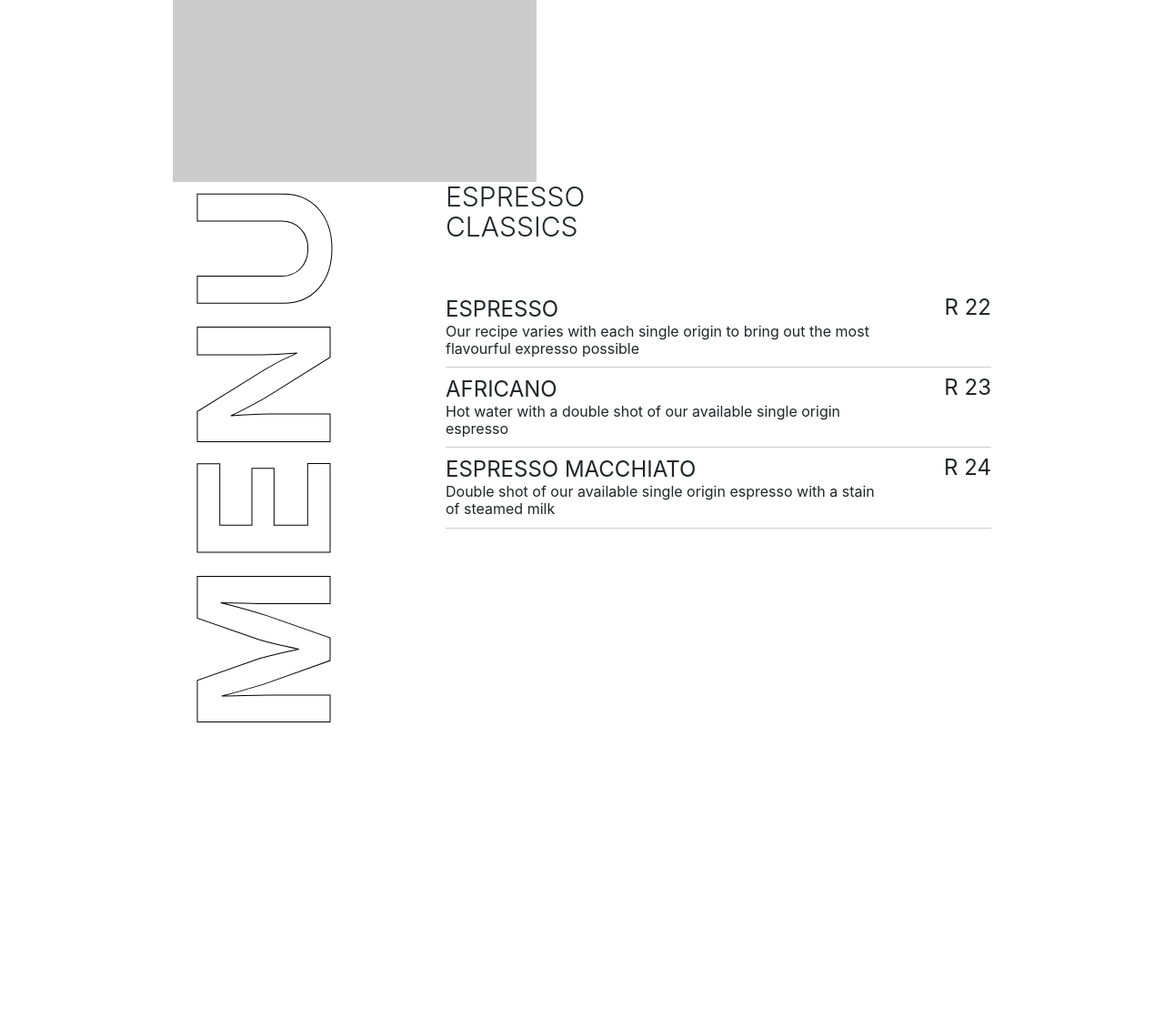
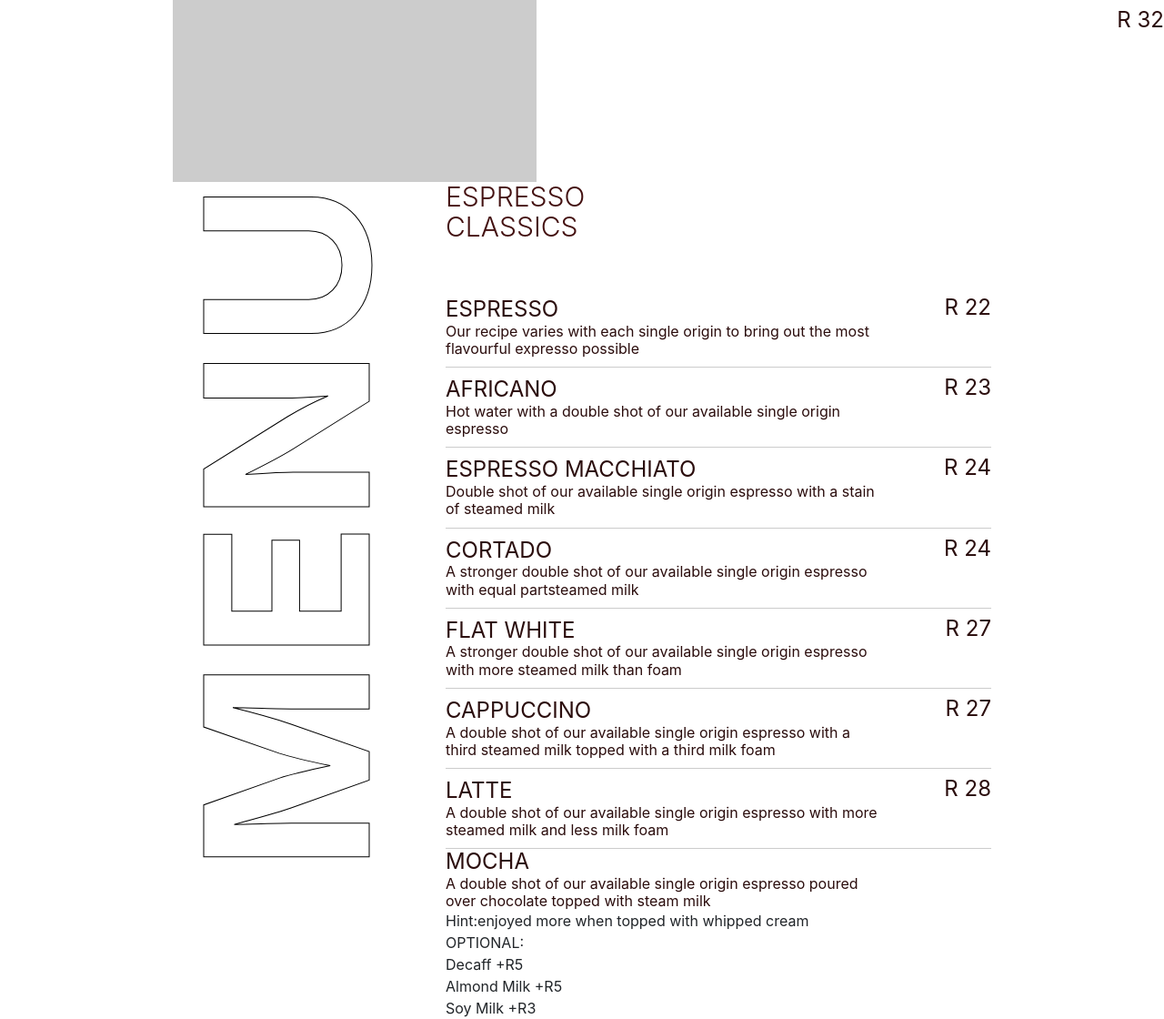
Before and after one commit to Gman8000/trinity-menu, a PHP site: page / in a window 1280 px wide. Shown: the whole page at 91% size. Before the commit the page ends 794 px from the top, so only its background shows below. Run offline with PHP 8.4, Linux system fonts and the light colour scheme.

Commit message:
Update item data

```diff
--- a/index.html
+++ b/index.html
@@ -34,10 +34,42 @@
               <div class="item-description">Double shot of our available single origin espresso with a stain of steamed milk</div>
               <div class="item-price">R 24</div>
             </div>
+            <div class="item">
+              <div class="item-name">Cortado</div>
+              <div class="item-description">A stronger double shot of our available single origin espresso with equal partsteamed milk</div>
+              <div class="item-price">R 24</div>
+            </div>
+            <div class="item">
+              <div class="item-name">Flat White</div>
+              <div class="item-description">A stronger double shot of our available single origin espresso with more steamed milk than foam</div>
+              <div class="item-price">R 27</div>
           </div>
-        </div>
-      </div>
-    </div>
+          <div class="item">
+              <div class="item-name">Cappuccino</div>
+              <div class="item-description">A double shot of our available single origin espresso with a third steamed milk topped with a third milk foam</div>
+              <div class="item-price">R 27</div>
+          </div>
+          <div class="item">
+              <div class="item-name">Latte</div>
+              <div class="item-description">A double shot of our available single origin espresso with more steamed milk and less milk foam</div>
+              <div class="item-price">R 28</div>
+          </div>
+
+            <div class="item-name">Mocha</div>
+            <div class="item-description">A double shot of our available single origin espresso poured over chocolate topped with steam milk</div>
+            <div class="item-price">R 32</div>
+          </div>
+
+              <div class="hint">Hint:enjoyed more when topped with whipped cream</div>
+
+              <div class="optional">optional:</div>
+
+
+              <div class="extra">Decaff +R5</div>
+              <div class="extra">Almond Milk +R5</div>
+              <div class="extra">Soy Milk +R3</div>
+
+
 
     <script src="https://code.jquery.com/jquery-3.4.1.slim.min.js" integrity="sha384-J6qa4849blE2+poT4WnyKhv5vZF5SrPo0iEjwBvKU7imGFAV0wwj1yYfoRSJoZ+n" crossorigin="anonymous"></script>
     <script src="https://cdn.jsdelivr.net/npm/popper.js@1.16.0/dist/umd/popper.min.js" integrity="sha384-Q6E9RHvbIyZFJoft+2mJbHaEWldlvI9IOYy5n3zV9zzTtmI3UksdQRVvoxMfooAo" crossorigin="anonymous"></script>
--- a/styles.css
+++ b/styles.css
@@ -23,7 +23,8 @@
 }
 
 .menu-title {
-  font-size: 200px;
+  padding-bottom: -10px;
+  font-size:250px;
   text-transform: uppercase;
   font-weight: bold;
   color: #fff;
@@ -48,12 +49,14 @@
   margin-bottom: 50px;
   font-weight: 300;
   line-height: 1.1;
+  color: rgb(68, 17, 17);
 }
 
 .item {
   border-bottom: solid 1px #ccc;
   padding: 10px 0;
   position: relative;
+  color: rgb(43, 13, 13);
 }
 
 .item-name {
@@ -61,11 +64,13 @@
   text-transform: uppercase;
   line-height: 1.2;
   padding-right: 60px;
+  color: rgb(43, 13, 13);
 }
 
 .item-description {
   line-height: 1.2;
   max-width: 80%;
+  color: rgb(43, 13, 13);
 }
 
 .item-price {
@@ -74,4 +79,17 @@
   right: 0;
   line-height: 1;
   font-size: 24px;
+  color: rgb(43, 13, 13);
 }
+
+.hint {
+  border:10px black
+  line-height1.5;
+
+}
+.optional{
+  text-transform: uppercase;
+}
+.extra{
+font: size 12;
+}
```
